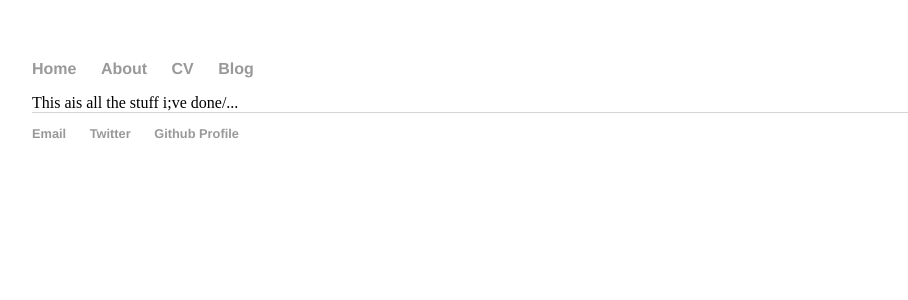
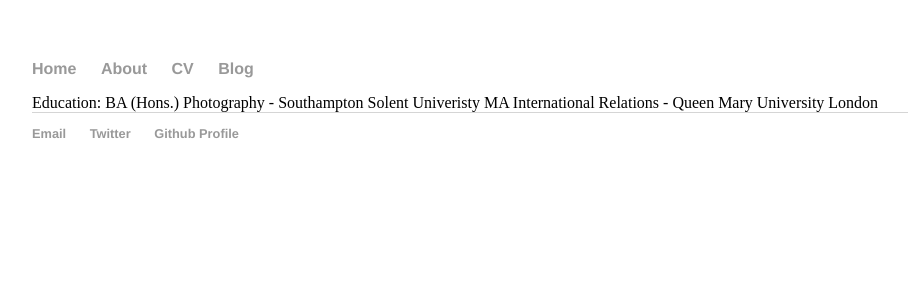
Before and after one commit to klparsons/klparsons90.github.io, a Jekyll site: the page built from cv/index.html, in a window 1280 px wide. Shown: the top 300 px of the page, without its empty margins (160-1068 px from the left). Built offline with Jekyll 4.4.1, drawn with Linux system fonts in a browser that asks for light colours.

Commit message:
Update index.html

```diff
--- a/cv/index.html
+++ b/cv/index.html
@@ -3,4 +3,7 @@ layout: default
 title: Keith Parsons
 ---
 
-This ais all the stuff i;ve done/...
+Education:
+
+BA (Hons.) Photography - Southampton Solent Univeristy
+MA International Relations - Queen Mary University London
```
